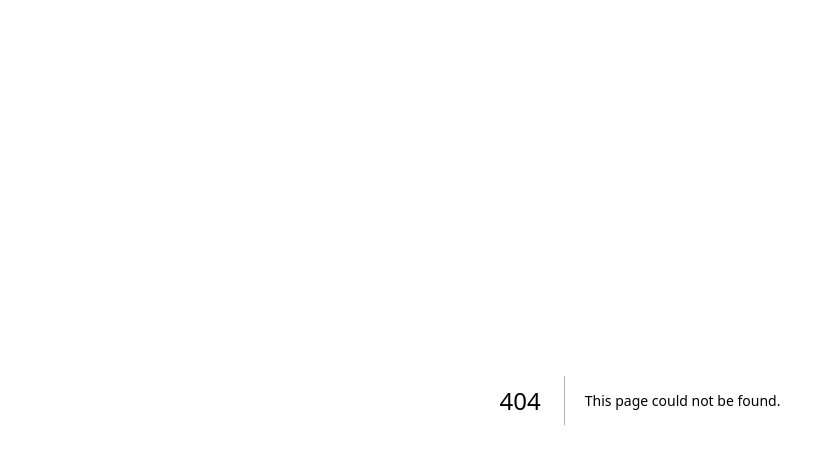
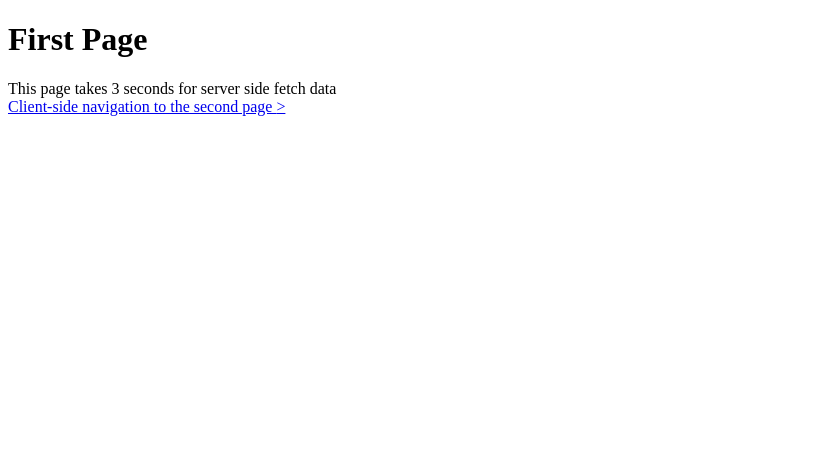
Before and after one commit to mogulist/nextjs-client-side-navigation, a Next.js app: page /klimt in a window 1280 px wide. Before the commit this address had no page. Shown: the top 464 px of the page, without its empty margins (0-835 px from the left). Built offline with nearby package versions, Linux system fonts and the light colour scheme.

Commit message:
Add app router page

```diff
--- /dev/null
+++ b/src/app/klimt/page.tsx
@@ -0,0 +1,20 @@
+import Link from "next/link";
+import React from "react";
+
+const Klimt = async () => {
+  await new Promise((resolve) => setTimeout(resolve, 3000));
+
+  return (
+    <main className="p-4">
+      <h1 className="text-2xl py-6">First Page</h1>
+      <div className="flex flex-col space-y-4">
+        <div>This page takes 3 seconds for server side fetch data</div>
+        <Link href="/second">
+          Client-side navigation to the second page {" >"}
+        </Link>
+      </div>
+    </main>
+  );
+};
+
+export default Klimt;
--- /dev/null
+++ b/src/app/layout.tsx
@@ -0,0 +1,11 @@
+export default function RootLayout({
+  children,
+}: {
+  children: React.ReactNode;
+}) {
+  return (
+    <html lang="en">
+      <body>{children}</body>
+    </html>
+  );
+}
```
Also changed, not shown: tsconfig.json (+23 -5 lines).
